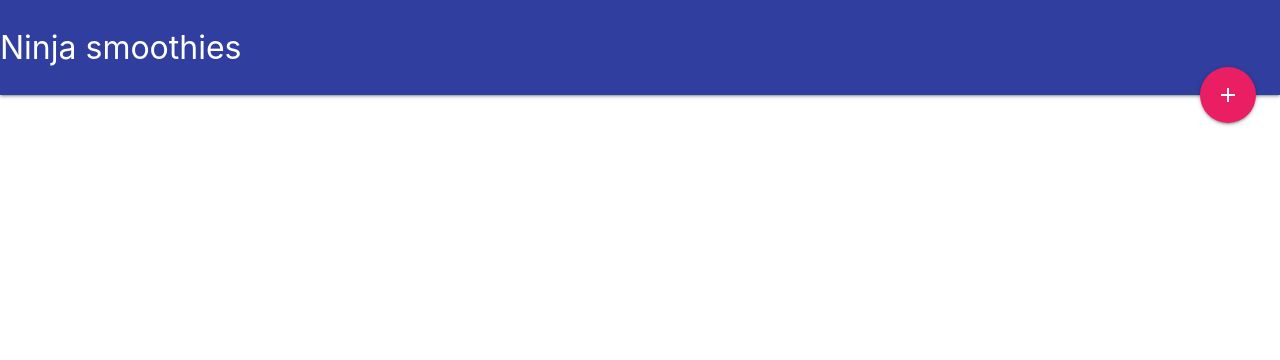
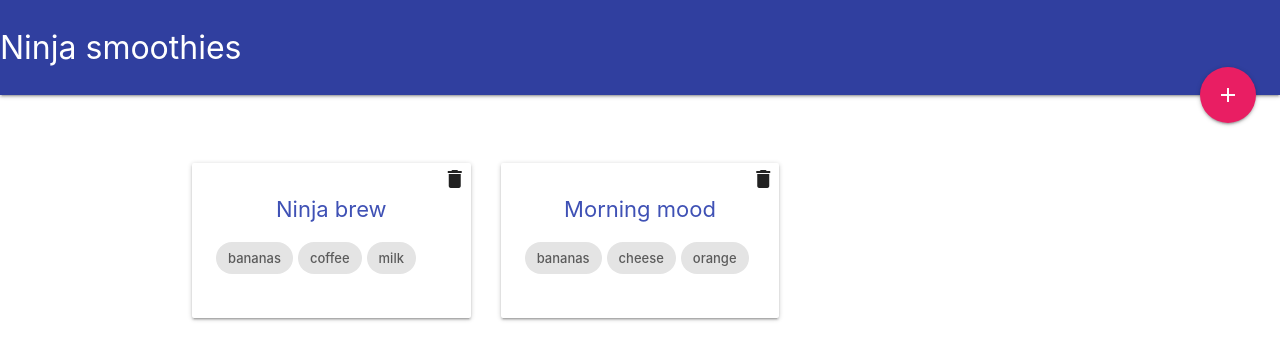
Before and after one commit to juniorcreator/vuelessons, a Vue app: page / in a window 1280 px wide. Shown: the top 360 px of the page. Built offline with nearby package versions, Linux system fonts and the light colour scheme.

Commit message:
created index.vue

```diff
--- /dev/null
+++ b/src/components/Index.vue
@@ -0,0 +1,60 @@
+<template>
+  <div class="index container">
+  	<div class="card" v-for='smothie in smothies' :key="smothie.id">
+      <div class="card-content">
+        <i class="material-icons delete" @click='deleteSmosie(smothie.id)'>delete</i>
+        <h2 class="indigo-text">{{smothie.title}}</h2>
+        <ul class="ingredients">
+          <li  v-for="(ing, index) in smothie.ingredients" :key="index">
+            <span class="chip">{{ing}}</span>
+          </li>
+        </ul>
+      </div>
+    </div>
+  </div>
+</template>
+
+<script>
+export default {
+  name: 'Index',
+  data () {
+    return {
+        smothies: [
+        {title: 'Ninja brew', slug: 'ninja-brew', ingredients: ['bananas','coffee', 'milk'], id: 1},
+        {title: 'Morning mood', slug: 'morning-mood', ingredients: ['bananas','cheese', 'orange'], id: 2},
+        ],
+    }
+  },
+  methods: {
+    deleteSmosie(smothieId) {
+      this.smothies = this.smothies.filter((smothie) => {
+        return smothie.id != smothieId;
+      })
+    }
+  }
+}
+</script>
+
+<!-- Add "scoped" attribute to limit CSS to this component only -->
+<style scoped>
+.index{
+  display: grid;
+  grid-template-columns: 1fr 1fr 1fr;
+  grid-gap: 30px;
+  margin-top: 60px;
+}
+.index h2 {
+  font-size: 22px;
+  text-align: center;
+  margin-top: 10px;
+}
+.index  .ingredients li{
+  display: inline-block;
+}
+.index  .delete{
+  position: absolute;
+  top: 4px;
+  right: 4px;
+  cursor: pointer;
+}
+</style>
--- a/src/router/index.js
+++ b/src/router/index.js
@@ -1,11 +1,16 @@
 import Vue from 'vue'
 import Router from 'vue-router'
-// import Home from '@/components/Home'
+import Index from '@/components/Index'
 
 Vue.use(Router)
 
 export default new Router({
   mode: 'history',
   routes: [
+    {
+      path: '/',
+      name: 'Index',
+      component: Index,
+    },
   ]
 })
```
